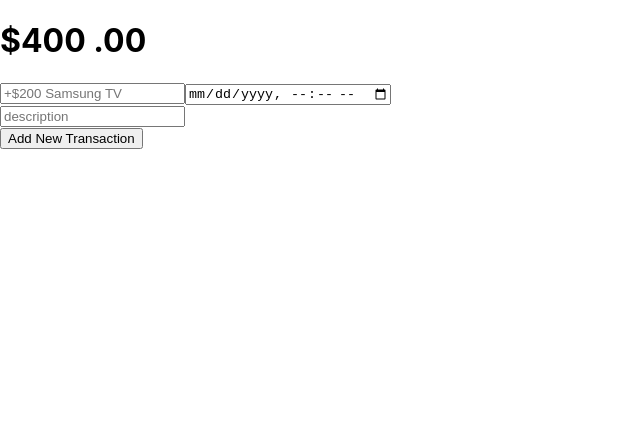
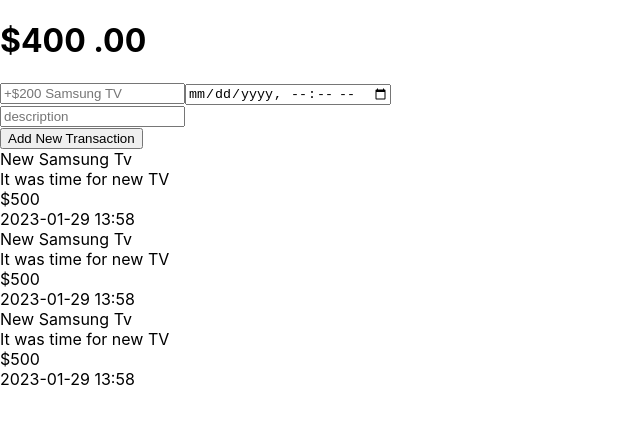
Before and after one commit to Ayyasudeen/money_tracker, a React (Create React App) app: page / in a window 1280 px wide. Shown: the top 424 px of the page, without its empty margins (0-640 px from the left). Built offline with nearby package versions, Linux system fonts and the light colour scheme.

Commit message:
added transaction description section

```diff
--- a/src/App.js
+++ b/src/App.js
@@ -16,6 +16,38 @@ function App() {
         </div>
         <button type="submit">Add New Transaction</button>
       </form>
+      <div className="transactions">
+        <div className="transaction">
+          <div className="left">
+            <div className="name">New Samsung Tv</div>
+            <div className="description">It was time for new TV</div>
+          </div>
+          <div className="right">
+            <div className="price">$500</div>
+            <div className="datetime">2023-01-29 13:58</div>
+          </div>
+        </div>
+        <div className="transaction">
+          <div className="left">
+            <div className="name">New Samsung Tv</div>
+            <div className="description">It was time for new TV</div>
+          </div>
+          <div className="right">
+            <div className="price">$500</div>
+            <div className="datetime">2023-01-29 13:58</div>
+          </div>
+        </div>
+        <div className="transaction">
+          <div className="left">
+            <div className="name">New Samsung Tv</div>
+            <div className="description">It was time for new TV</div>
+          </div>
+          <div className="right">
+            <div className="price">$500</div>
+            <div className="datetime">2023-01-29 13:58</div>
+          </div>
+        </div>
+      </div>
     </main>
   );
 }
```
